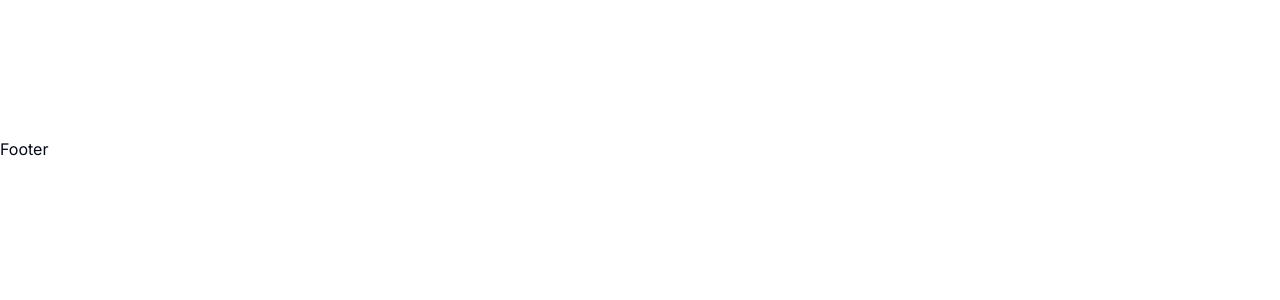
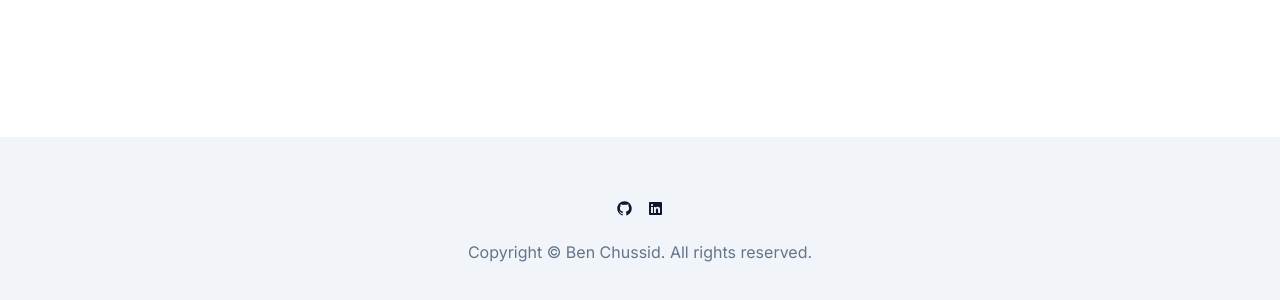
Before and after one commit to bchussid/portfolio, a Next.js app: page / in a window 1280 px wide. Shown: the part 6249-6549 px from the top of the page. Before the commit the page ends 6410 px from the top, so only its background shows below. Built offline with nearby package versions, Linux system fonts and the light colour scheme.

Commit message:
add/footer stub comp

```diff
--- a/src/components/Footer.tsx
+++ b/src/components/Footer.tsx
@@ -1,9 +1,20 @@
-
-
+import Socials from "./Socials";
 const Footer = () => {
   return (
-    <footer>Footer</footer>
-  )
-}
+    <footer className="py-16 bg-secondary dark:bg-secondary">
+      <div className="container mx-auto">
+        <div className="flex flex-col items-center gap-y-6">
+          <Socials
+            containerStyles="flex justify-center gap-x-4"
+            iconStyles="text-2xl text-primary dark:text-white/70 hover:text-white dark:hover:text-primary transition-all"
+          />
+          <div className="text-muted-foreground">
+            Copyright &copy; Ben Chussid. All rights reserved.
+          </div>
+        </div>
+      </div>
+    </footer>
+  );
+};
 
-export default Footer
+export default Footer;
```
